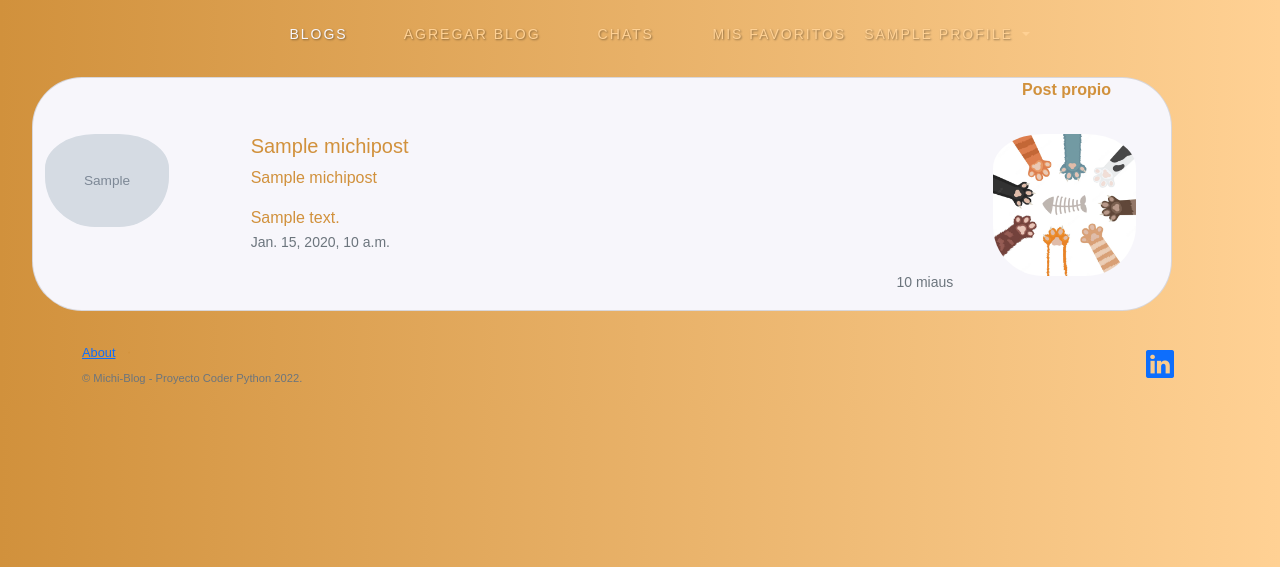
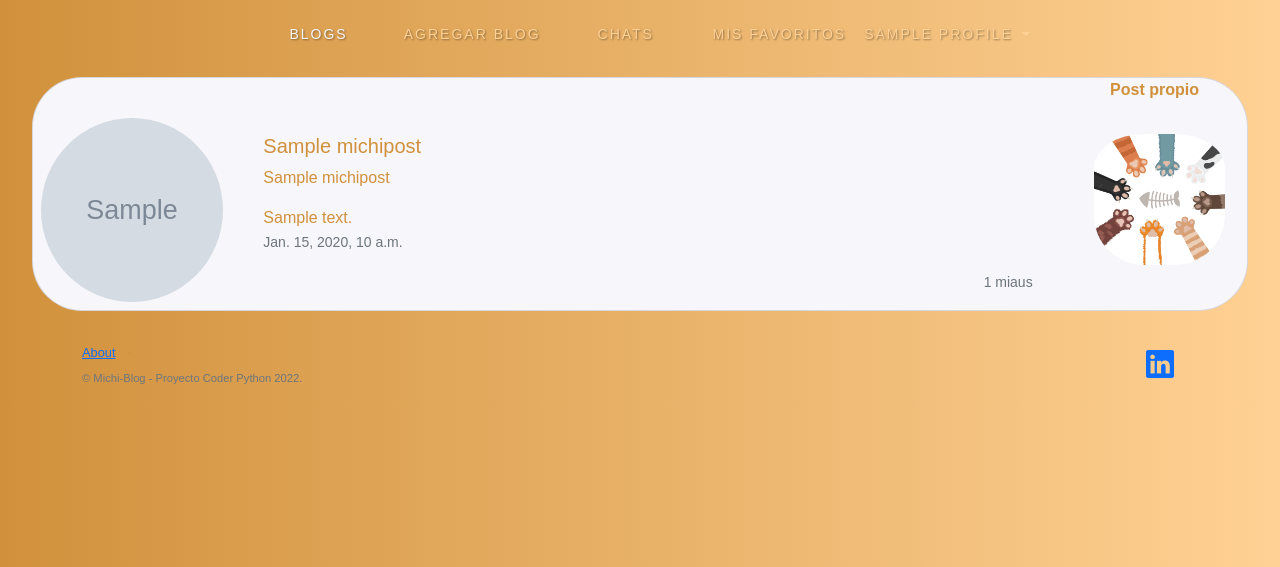
Before and after one commit to julian15987/MichiBlog, a Django app: page /favpost in a window 1280 px wide. Shown: the part 204-771 px from the top of the page. Run offline with Django 4.2, Linux system fonts and the light colour scheme; a user stored in the database is signed in; tables that the repository leaves empty hold one stand-in row (values such as "Sample post"); grey boxes marked "Sample" are stand-in pictures; some libraries are stand-ins or nearby versions.

Commit message:
Visual fix, constants y paginado en blogs

```diff
--- a/MBlog/static/css/main.css
+++ b/MBlog/static/css/main.css
@@ -68,13 +68,6 @@ a.dropdown-item:hover {
     border-radius: 50px;
 }
 
-.img-post-seemore{
-    width:75%;
-    height:auto;
-    border-radius: 50px;
-    padding-top: 1rem;
-}
-
 footer{
     padding: 1rem;
     text-align: center;
@@ -85,6 +78,18 @@ footer{
     width: 100%;
     z-index: var(--z-fixed);
     transition: .5s;
+}
+
+.img-post-seemore{
+    width:75%;
+    border-radius: 50px;
+    padding-top: 1rem;
+}
+
+.img-post-profile{
+    width: 100%;
+    height: 100%;
+    border-radius: 100%;
 }
 
 .btn-primary{
@@ -98,6 +103,19 @@ footer{
     border-color: var(--white-color);
     color: var(--first-color);
 }
+
+.btn-outline-primary{
+    background-color: var(--first-color);
+    border-color: var(--first-color-light);
+    color: var(--white-color);
+}
+
+.btn-outline-primary:hover{
+    background-color: var(--white-color);
+    border-color: var(--white-color);
+    color: var(--first-color);
+}
+
 
 .michi-color{
     color: var(--first-color) !important;
--- a/MBlog/views.py
+++ b/MBlog/views.py
@@ -6,24 +6,36 @@ from django.shortcuts import render, redirect
 
 from django.contrib.auth.models import User
 from django.db.models import Sum
+from django.core.paginator import Paginator, EmptyPage, PageNotAnInteger
 
 from django.contrib.auth import login, authenticate, logout
 from django.contrib import messages
 
 from .models import MichiPost, MichiProfile, MichiComments, MichiStars
 from .forms import MichiPostForm, MichiProfileForm
+import MBlog.constants as constants
 
 
 # Blog
 def michi_posts(request):
     posts = MichiPost.objects.filter(erased=False)
     posts = posts.order_by('-created_at')
+    page = request.GET.get('page', 1)
+
+    paginator = Paginator(posts, constants.POST_PER_PAGE)
+    try:
+        posts = paginator.page(page)
+    except PageNotAnInteger:
+        posts = paginator.page(1)
+    except EmptyPage:
+        posts = paginator.page(paginator.num_pages)
+
     return render(request, 'index.html', {'posts': posts})
 
 
 @login_required(login_url='/login')
 def fav_michi_posts(request):
-    star_posts = MichiStars.objects.filter(michi_author=request.user.michiprofile, stars__gte=3).all()
+    star_posts = MichiStars.objects.filter(michi_author=request.user.michiprofile, stars__gte=constants.STARS_FOR_FAVOURITE).all()
     star_posts = star_posts.order_by('-created_at')
     posts = []
     for post in star_posts:
@@ -77,7 +89,6 @@ def add_posts(request):
             michi_post = form.save(commit=False)
             michi_post.michi_author = michi_author
             michi_post.save()
-            obj = form.instance
             messages.success(request, 'El MichiPost se agrego al MichiBlog !')
             return redirect("/")
     else:
@@ -112,30 +123,22 @@ def add_comment(request, post_id, parent_id=None):
 @login_required(login_url='/login')
 def delete_comment(request, comment_id):
     if request.method == "POST":
-
         comment = MichiComments.objects.get(id=comment_id)
-
         if comment_id is None:
             messages.error(request, "El comentario no puede estar vacio")
             return redirect("/post/" + str(comment.michi_post.id) + '/')
-
         comment.delete()
-
-    return redirect("/post/" + str(comment.michi_post.id) + '/')
+        return redirect("/post/" + str(comment.michi_post.id) + '/')
 
 
 @login_required(login_url='/login')
 def delete_post(request, post_id):
     if request.method == "POST":
-
         post = MichiPost.objects.get(id=post_id)
-
         if post_id is None:
             messages.error(request, "El post no puede estar vacio")
             return redirect("/post/" + str(post_id) + '/')
-
         post.delete()
-
     return redirect("/")
 
 
@@ -169,8 +172,8 @@ def view_profile(request, user_id):
     try:
         user = User.objects.get(id=user_id)
         profile = MichiProfile.objects.get(user=user)
-        posts = MichiPost.objects.filter(michi_author=profile).order_by('-created_at')[:3]
-        comments = MichiComments.objects.filter(michi_author=profile).order_by('-created_at')[:5]
+        posts = MichiPost.objects.filter(michi_author=profile).order_by('-created_at')[:constants.POST_PER_PROFILE]
+        comments = MichiComments.objects.filter(michi_author=profile).order_by('-created_at')[:constants.COMMENTS_PER_PROFILE]
     except User.DoesNotExist as e:
         return page_not_found(request)
 
--- a/templates/index.html
+++ b/templates/index.html
@@ -14,15 +14,20 @@
     {% endif %}
 
     {% for post in posts %}
-        <div class="card blog-post container m-3">
+        <div class="card blog-post m-3">
             {% if post.michi_author.user.id == request.user.id %}
                 <p class="text-end me-5"><b>Post propio</b></p>
+            {% else %}
+                <p class="text-end me-5"><b>Por : {{ post.michi_author.nickname }}</b></p>
             {% endif %}
 
             <div class="row">
-                <div class="col-2">
+                <div class="col-2 mb-2 ms-2" style="text-align: center">
                     {% if post.header_image %}
-                        <img src="/media/{{ post.header_image }}" class="card-img-top img-post-seemore" alt="...">
+                        <img src="/media/{{ post.header_image }}" class="img-post-profile" alt="...">
+                        <br>
+                    {% else %}
+                        <img src="/media/images/no-image.jpeg" class="img-post-profile" alt="...">
                         <br>
                     {% endif %}
 
@@ -43,19 +48,50 @@
                             <small class="text-muted">{{ post.created_at }}</small>
                         </p>
                         <p class="card-text text-end">
-                            <small class="text-muted">10 miaus</small>
+                            <small class="text-muted">{{ post.michicomments_set.all|length }} miaus</small>
                         </p>
                     </div>
                 </div>
 
-                <div class="col-2" style="position: relative">
+                <div class="col" style="text-align: center">
                     <a href="{% url 'post_detail' post_id=post.id%}">
                         <img src="/media/images/see-more.webp" type = "button" href="/" class="img-post-seemore"
-                             style="position: absolute;" alt="...">
+                             alt="...">
                     </a>
                 </div>
             </div>
         </div>
     {% endfor %}
 
+    <div class="text-center">
+    <!-- Paginacion -->
+        {% if posts.has_other_pages %}
+            <div class="btn-group" role="group" aria-label="Basic example">
+
+                {% if posts.has_previous %}
+                        <a type="button" class="btn btn-outline-primary" href="?page={{ posts.previous_page_number }}">Anterior</a>
+                    {% else %}
+                        <a type="button" class="btn btn-outline-secondary disabled" href="#">Anterior</a>
+                {% endif %}
+
+                {% for i in posts.paginator.page_range %}
+                    {% if posts.number == i %}
+                        <a type="button" class="btn btn-outline-secondary disabled" href="#">{{ i }}</a>
+                    {% else %}
+                        <a type="button" class="btn btn-outline-primary" href="?page={{ i }}">{{ i }}</a>
+                    {% endif %}
+                {% endfor %}
+
+                {% if posts.has_next %}
+                    <a type="button" class="btn btn-outline-primary" href="?page={{ posts.next_page_number }}">Siguiente</a>
+                {% else %}
+                    <a type="button" class="btn btn-outline-secondary disabled" href="#">Siguiente</a>
+                {% endif %}
+
+            </div>
+        {% endif %}
+    <!-- Paginacion -->
+    </div>
+
+
 {% endblock %}
--- a/templates/profile.html
+++ b/templates/profile.html
@@ -54,7 +54,7 @@
                     <label class="labels">Ultmos Post</label>
                     <div class="col-md-12">
                     {% for post in posts %}
-                        <div class="card mb-3" style="width: 15rem;">
+                        <div class="card mb-3">
                             <img src="/media/{{ post.header_image }}" class="card-img-top" alt="...">
                             <div class="card-body">
                                 <a href="{% url 'post_detail' post_id=post.id %}">
@@ -82,8 +82,10 @@
                                 {{ comment.michi_post.title }}
                             </div>
                             <div class="card-body">
+                                <p class="text-muted text-end" style="font-size: small">El {{ comment.created_at }}</p>
                                 <h5 class="card-title">{{ comment.content}}</h5>
                                 <a href="{% url 'post_detail' post_id=comment.michi_post.id %}" class="btn btn-primary">Ver post</a>
+
                             </div>
                         </div>
                     {% endfor %}
```
Also changed, not shown: MBlog/constants.py (added, +8 -0 lines), media/images/favicon.ico (added), media/images/no-image.jpeg (added).
